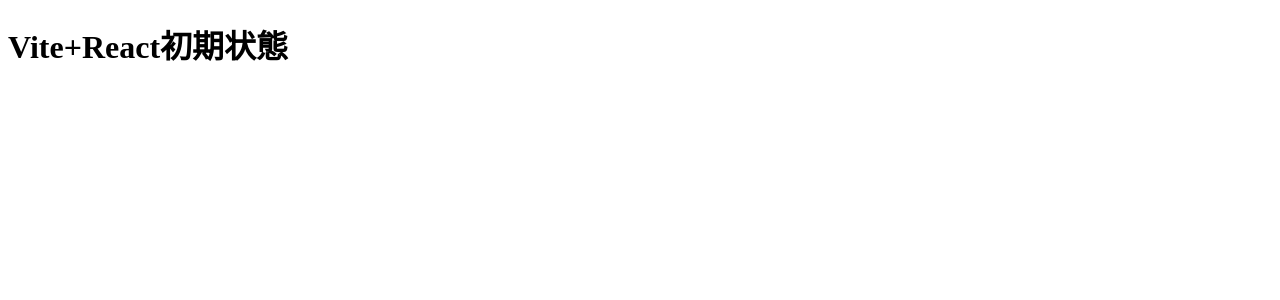
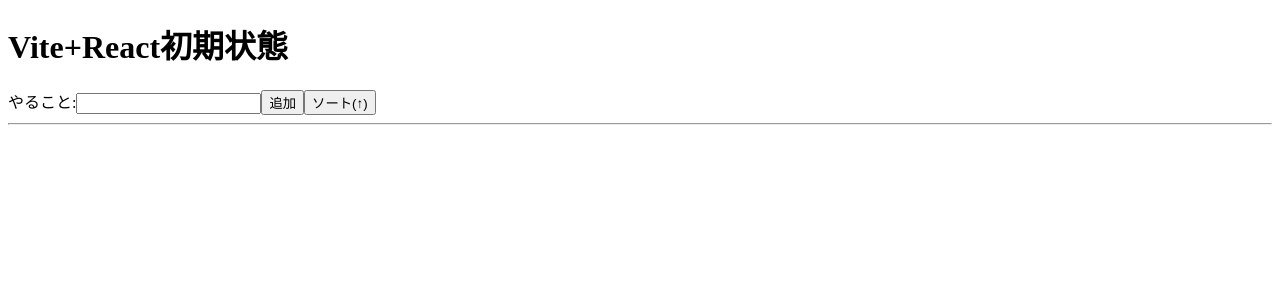
Before and after one commit to yoshida9029/react_study, a React (Vite) app in the folder vite-project/: page / in a window 1280 px wide. Shown: the top 300 px of the page. Built offline with nearby package versions, Linux system fonts and the light colour scheme.

Commit message:
教科書P198まで

```diff
--- a/vite-project/src/App.css
+++ b/vite-project/src/App.css
@@ -0,0 +1,3 @@
+.done{
+    text-decoration: line-through;
+}
--- a/vite-project/src/App.jsx
+++ b/vite-project/src/App.jsx
@@ -1,12 +1,13 @@
 
 import './App.css'
-
+import StateTodo from './components/StateTodo'
 function App() {
 
 
   return (
     <>
     <h1>Vite+React初期状態</h1>
+    <StateTodo />
     </>
   )
 }
--- /dev/null
+++ b/vite-project/src/components/StateTodo.jsx
@@ -0,0 +1,95 @@
+import { useState } from "react"
+
+export default function StateTodo() {
+    const[maxId , setMaxId] = useState(1);
+    const[title , setTitle] = useState('');
+    const[todo , setTodo] = useState([]);
+    const[desc , setDone] = useState(true);
+
+    const handleChangeTitle = e =>{
+        setTitle(e.target.value);
+    };
+    const handleClick = () =>{
+        setTodo([
+            ...todo,
+            {
+                id:maxId,
+                title,
+                created:new Date(),
+                isDone:false
+            }
+        ]);
+        setMaxId(id => id + 1);
+    };
+
+    const handleDone = e =>{
+        setTodo(todo.map(item => {
+            if(item.id === Number(e.target.dataset.id)){
+                return{
+                    ...item,
+                    isDone:true
+                };
+            }else{
+                return item;
+            }
+        }));
+    };
+
+
+    const handleRemove = e => {
+        setTodo(todo.filter(item =>
+            item.id !== Number(e.target.dataset.id)
+        ));
+    }
+
+    const handleSort = () =>{
+        const sorted = [...todo];
+        sorted.sort((m , n) => {
+            if(desc){
+                return n.created.getTime() - m.created.getTime();
+            }else{
+                return m.created.getTime() - n.created.getTime();
+            }
+        });
+
+        setDesc(d => !d);
+        setTodo(sorted);
+    };
+
+    return(
+        <div>
+        <label>
+        やること:
+        <input type="text" name="title"
+        value={title} onChange={handleChangeTitle}/>
+        </label>
+
+        <button type="button"
+        onClick={handleClick}>追加</button>
+
+        <button type="button" onClick={handleSort}>
+            ソート({desc ? '↑' : '↓'})
+        </button>
+
+        <hr />
+
+        <ul>
+            {todo.map(item => (
+                <li key={item.id}
+                    className={item.isDone ? 'done' : ''}>
+                    {item.title}
+                    <button type="button"
+                    onClick={handleDone} data-id={item.id}>
+                        済
+                    </button>
+
+                    <button type="button"
+                    onClick={handleRemove} data-id={item.id}>
+                        削除
+                    </button>
+                    </li>
+            ))}
+        </ul>
+        </div>
+    );
+}
```
